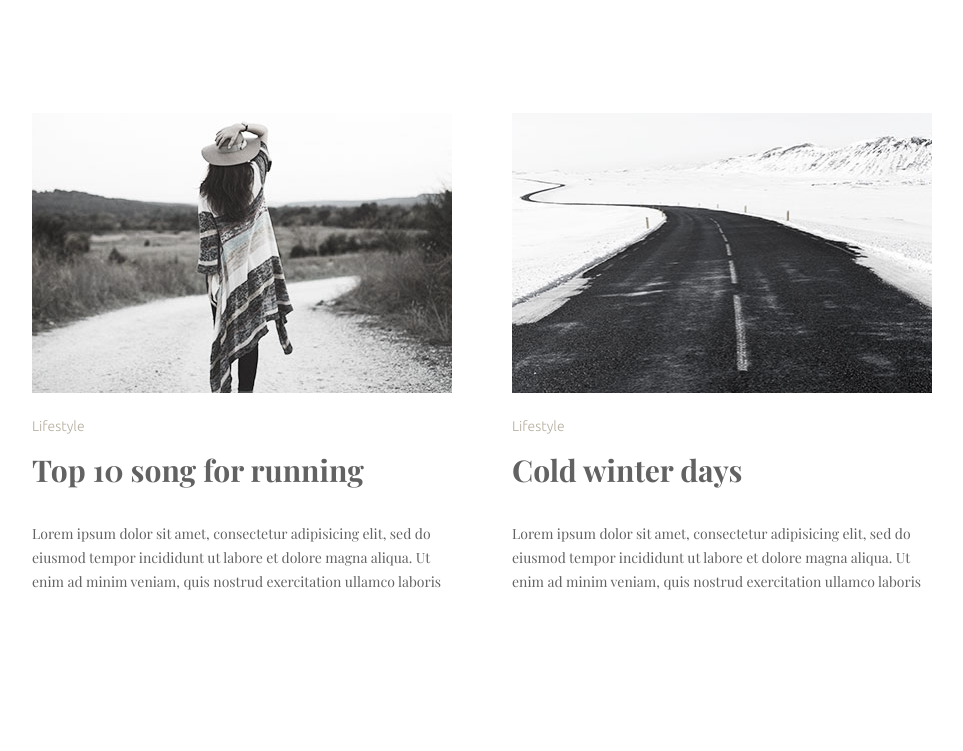
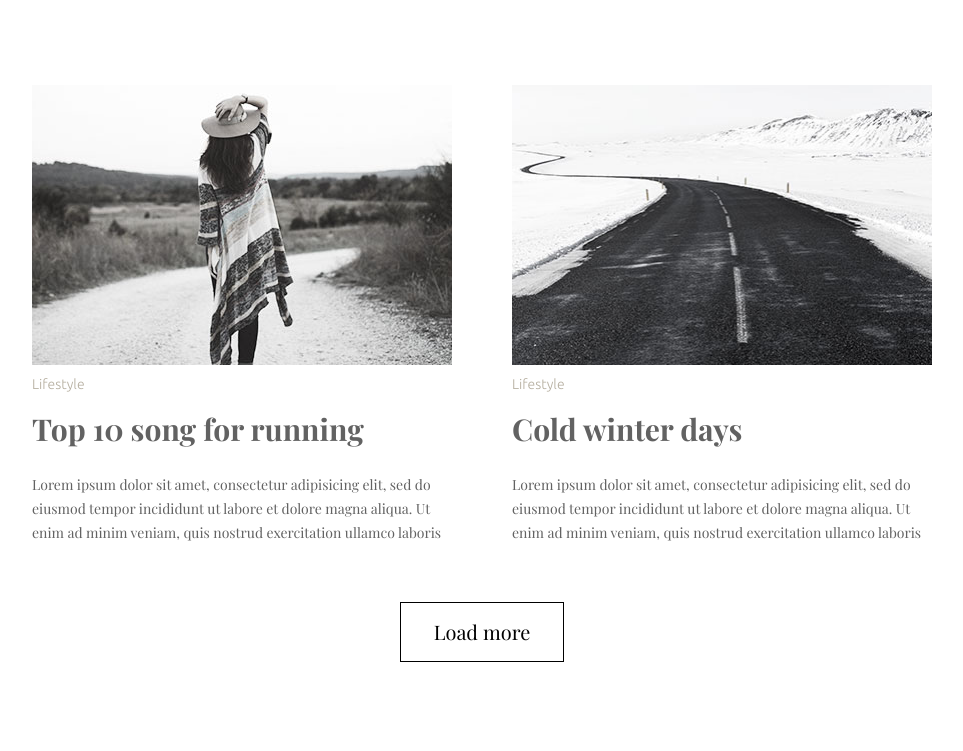
Before and after one commit to LeYuliia/course, a plain HTML site: page html-css/module-3/index.html in a window 1280 px wide. Shown: the part 1300-2051 px from the top of the page, without its empty margins (158-1121 px from the left). Drawn offline with nearby package versions, Linux system fonts and the light colour scheme; a web font is replaced by a local one.

Commit message:
after check

```diff
--- a/html-css/module-3/index.html
+++ b/html-css/module-3/index.html
@@ -23,9 +23,9 @@
 </nav>
     </header>
 
-    <main class="container">
+    <main>
 
-<section>
+<section class="container">
 
     <article class="article" id="lifestyle">
         <img src="img/img1.jpg" alt="Lifestyle" width="420" height="280" >
@@ -51,7 +51,7 @@
     <article class="article" id="photodiary">
         <img src="img/img3.jpg" alt="Photodiary" width="420" height="280" >
         <div class="img_name">
-        <p>Photodiary</p>
+           <p>Photodiary</p>
         </div>
         <h2>American dreem </h2>
         <p>Lorem ipsum dolor sit amet, consectetur adipisicing elit, sed do eiusmod tempor incididunt ut labore et dolore magna aliqua. Ut enim ad minim veniam, quis nostrud exercitation ullamco laboris
@@ -84,13 +84,11 @@
         <p>Lifestyle</p>
     </div>
             <h2>Cold winter days</h2>
-            <p>Lorem ipsum dolor sit amet, consectetur adipisicing elit, sed do eiusmod tempor incididunt ut labore et dolore magna aliqua. Ut enim ad minim veniam, quis nostrud exercitation ullamco laboris
+        <p>Lorem ipsum dolor sit amet, consectetur adipisicing elit, sed do eiusmod tempor incididunt ut labore et dolore magna aliqua. Ut enim ad minim veniam, quis nostrud exercitation ullamco laboris
             </p>
     </article>
 
-
     <button>Load more</button>
-
 
     </section>
 
--- a/html-css/module-3/style.css
+++ b/html-css/module-3/style.css
@@ -1,25 +1,21 @@
 html{
-    box-sizing: border-box;
-}
+    box-sizing: border-box;}
 
 *,
 *::before
 *::after{
-    box-sizing: inherit;
-}
+    box-sizing: inherit;}
 
 .container{
     width: 900px;
     margin: 0 auto;
-    font-size: 0px;
-}
+    font-size: 0px;}
 
 body{
     font-family: "Playfair Display", sans-serif;
     color: #626262;
     font-size: 14px;
-    line-height: 24px;
-}
+    line-height: 24px;}
 
 
 .menu {
@@ -28,78 +24,75 @@ body{
     text-align: center;
     vertical-align: middle;
     margin: 0px;
-    padding: 0px;
-}
+    padding: 0px;}
+
+
 .menu li{
     display: inline-block;
     padding-top: 77px;
-    padding-bottom: 104px;
-}
+    padding-bottom: 104px;}
 .menu li:not(:last-child){
-    margin-right: 120px;
-}
+    margin-right: 120px;}
+
 
 .menu a {
     color: #626262;
     font-weight: 400;
     text-transform: uppercase;
-    text-decoration: none;
-}
+    text-decoration: none;}
 .menu a:hover{
-    color: #03a9f4;
-}
+    color: #03a9f4;}
 .menu a:focus{
-    color: #03a9f4;
-}
-
-
-.img_name {
-font-family: "Ubuntu", sans-serif;
-color: #b4ad9e;
-width: 420px;
-height: 20px;
-font-size: 14px;
-margin-bottom: 24px;
-}
+    color: #03a9f4;}
 
 
 
 .article {
     display: inline-block;
     width: 420px;
-    margin: 0px;
+    margin-bottom: 130px;
     padding-right: 60px;
-    font-size: 14px;
-}
+    font-size: 14px;}
 .article:nth-child(2n) {
-    padding-right: 0px;
-}
-
-
-.article h2{
-    width: 420px;
-    height: 39px;
-    font-size: 30px;
-    /* Если считать расстояние между h2 и р по формуле, то выходит, что margin будет равен -109px. Как правильно задать margin в таком случе?*/
-}
-
-.article p{
-    width: 420px;
-    height: 78px;
-    font-size: 14px;
-    margin-bottom: 116px;
-}
+        padding-right: 0px;}
+ .article:nth-last-child(-n+3){
+        margin-bottom:0px;}
+/*С этим псевдоклассом у меня возникли трудности. Мне нужно убрать нижний марджин у 2х последних дочерних элементов article.
+ Для этого я использовала команду, которая была показана в видео с практикой (37я минута видео). Но разница в том,
+ что в видео нам нужно было убрать 3 последних элемента, поэтому использовали (-n+3) и все сработало.
+ У меня же 2 элемента, поэтому я задала (-n+2), как и советовали в видео.
+ Но вместо 2х последних элементов марджин исчез только в последнем.
+ Что я не так поняла и где ошиблась? Почему эта команда работает для 2х, а не 3х элементов?*/
 
 
 
+.img_name {
+    font-family: "Ubuntu", sans-serif;
+    color: #b4ad9e;
+    width: 420px;
+    height: 20px;
+    font-size: 14px;
+    margin-bottom: 24px;}
+
+
+.article h2 {
+    font-size: 30px;
+    margin-bottom: 32px;}
+
+.article p{
+    font-size: 14px;
+    margin: 0;}
+
+
 button{
-    height: 61px;
-    width: 164px;
+    margin:0 auto;
+    padding: 0px;
+    min-height: 60px;
+    min-width: 164px;
+    cursor: pointer;
     border: 1px solid black;
     background: white;
-    position: relative;
-    display: block;
-    margin-top: 38px;
-    margin-bottom: 71px;
-    font-size: 20px;
-}
+    display:block;
+    margin-top: 52px;
+    margin-bottom: 70px;
+    font-size: 20px;}
```
